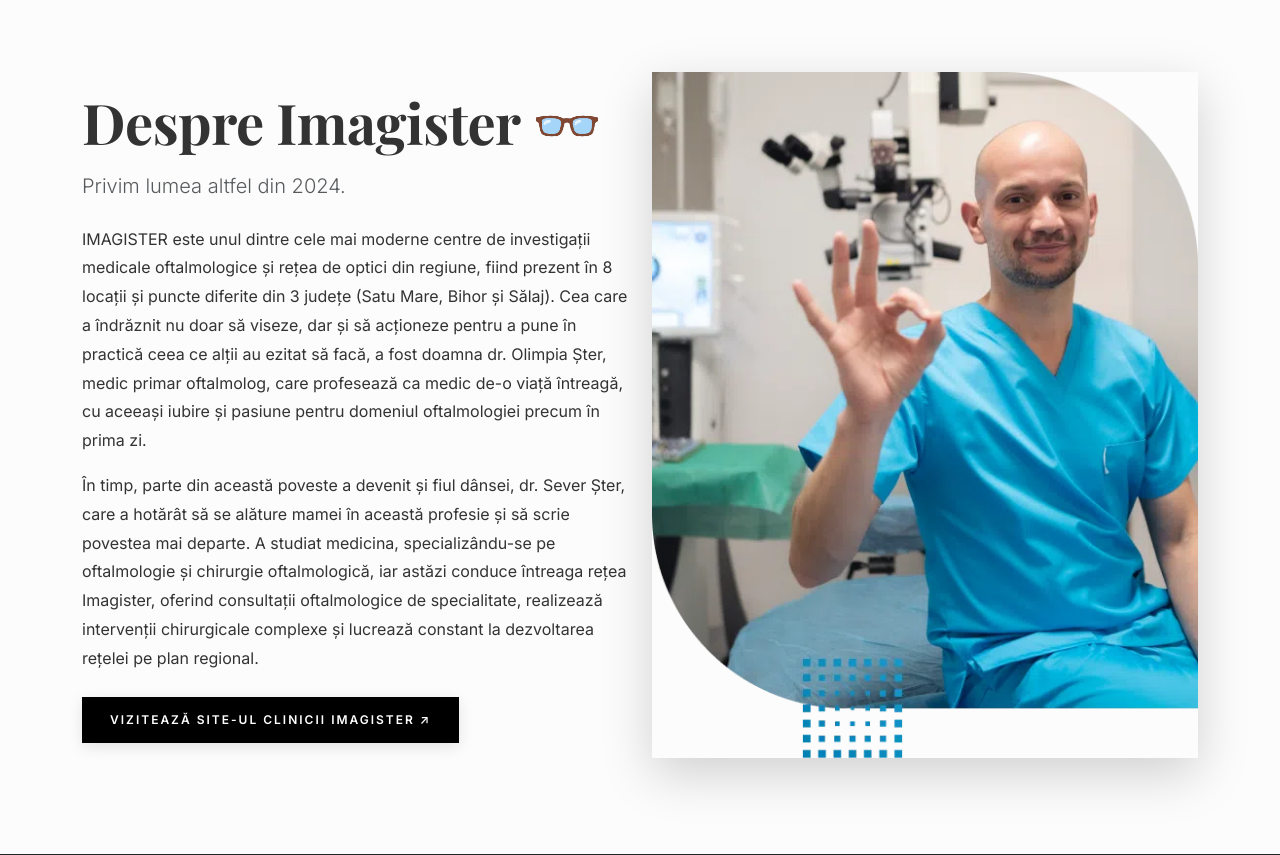
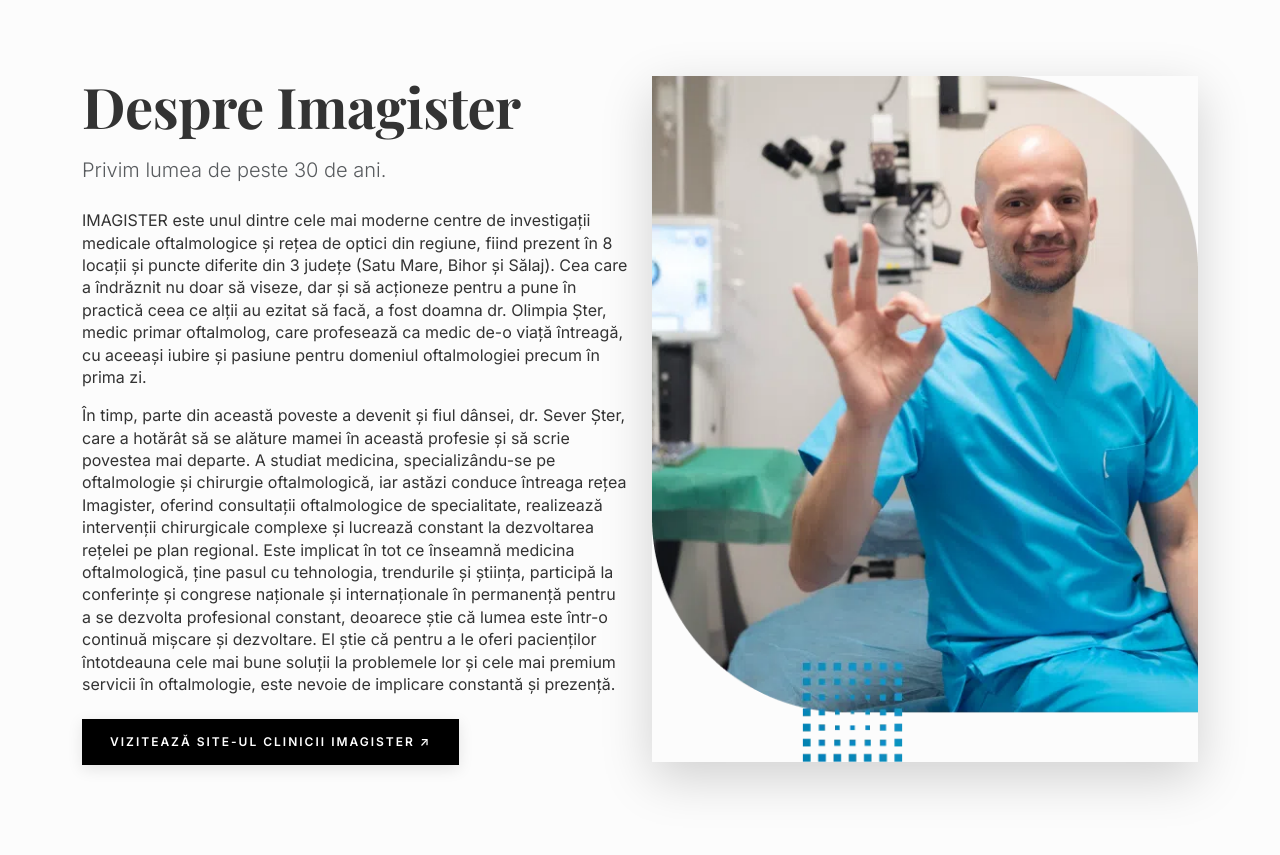
Before and after one commit to Bogdan1243/optic-store, a Django app: page /about/ in a window 1280 px wide. Shown: the part 86-941 px from the top of the page. Run offline with Django 4.2, Linux system fonts and the light colour scheme; data that the repository does not hold is empty; some libraries are stand-ins or nearby versions; some web fonts are replaced.

Commit message:
Added pages, changed banners and some descriptions.

```diff
--- a/store/templates/about.html
+++ b/store/templates/about.html
@@ -5,14 +5,14 @@
 <div class="container py-5 my-4">
     <div class="row align-items-center">
         <div class="col-md-6">
-            <h1 class="premium-heading display-4 fw-bold mb-3">Despre Imagister 👓</h1>
-            <p class="lead text-muted mb-4">Privim lumea altfel din 2024.</p>
-            <p style="line-height: 1.8;">
+            <h1 class="premium-heading display-4 fw-bold mb-3">Despre Imagister</h1>
+            <p class="lead text-muted mb-4">Privim lumea de peste 30 de ani.</p>
+            <p style="line-height: 1.4;">
                IMAGISTER este unul dintre cele mai moderne centre de investigații medicale oftalmologice și rețea de optici din regiune, fiind prezent în 8 locații și puncte diferite din 3 județe (Satu Mare, Bihor și Sălaj).
 Cea care a îndrăznit nu doar să viseze, dar și să acționeze pentru a pune în practică ceea ce alții au ezitat să facă, a fost doamna dr. Olimpia Șter, medic primar oftalmolog, care profesează ca medic de-o viață întreagă, cu aceeași iubire și pasiune pentru domeniul oftalmologiei precum în prima zi.
             </p>
-            <p style="line-height: 1.8;">
-                În timp, parte din această poveste a devenit și fiul dânsei, dr. Sever Șter, care a hotărât să se alăture mamei în această profesie și să scrie povestea mai departe. A studiat medicina, specializându-se pe oftalmologie și chirurgie oftalmologică, iar astăzi conduce întreaga rețea Imagister, oferind consultații oftalmologice de specialitate, realizează intervenții chirurgicale complexe și lucrează constant la dezvoltarea rețelei pe plan regional.
+            <p style="line-height: 1.4;">
+                În timp, parte din această poveste a devenit și fiul dânsei, dr. Sever Șter, care a hotărât să se alăture mamei în această profesie și să scrie povestea mai departe. A studiat medicina, specializându-se pe oftalmologie și chirurgie oftalmologică, iar astăzi conduce întreaga rețea Imagister, oferind consultații oftalmologice de specialitate, realizează intervenții chirurgicale complexe și lucrează constant la dezvoltarea rețelei pe plan regional. Este implicat în tot ce înseamnă medicina oftalmologică, ține pasul cu tehnologia, trendurile și știința, participă la conferințe și congrese naționale și internaționale în permanență pentru a se dezvolta profesional constant, deoarece știe că lumea este într-o continuă mișcare și dezvoltare. El știe că pentru a le oferi pacienților întotdeauna cele mai bune soluții la problemele lor și cele mai premium servicii în oftalmologie, este nevoie de implicare constantă și prezență.
             </p>
             <div class="mt-4">
                 <a href="https://imagister.ro/" target="_blank" rel="noopener noreferrer" class="btn btn-premium text-decoration-none d-inline-block">
--- a/store/templates/contact.html
+++ b/store/templates/contact.html
@@ -16,7 +16,8 @@
                     Satu Mare, România 447230</p>
 
                     <p><strong>📞 Telefon:</strong><br>
-                    +40 771 692 975</p>
+                    +40 771 692 975<br>
+                    09:00 - 17:00</p>
 
                     <p><strong>📧 Email:</strong><br>
                     clinica.imagister@gmail.com</p>
```
Also changed, not shown: store/templates/product_detail.html (+23 -23 lines).
